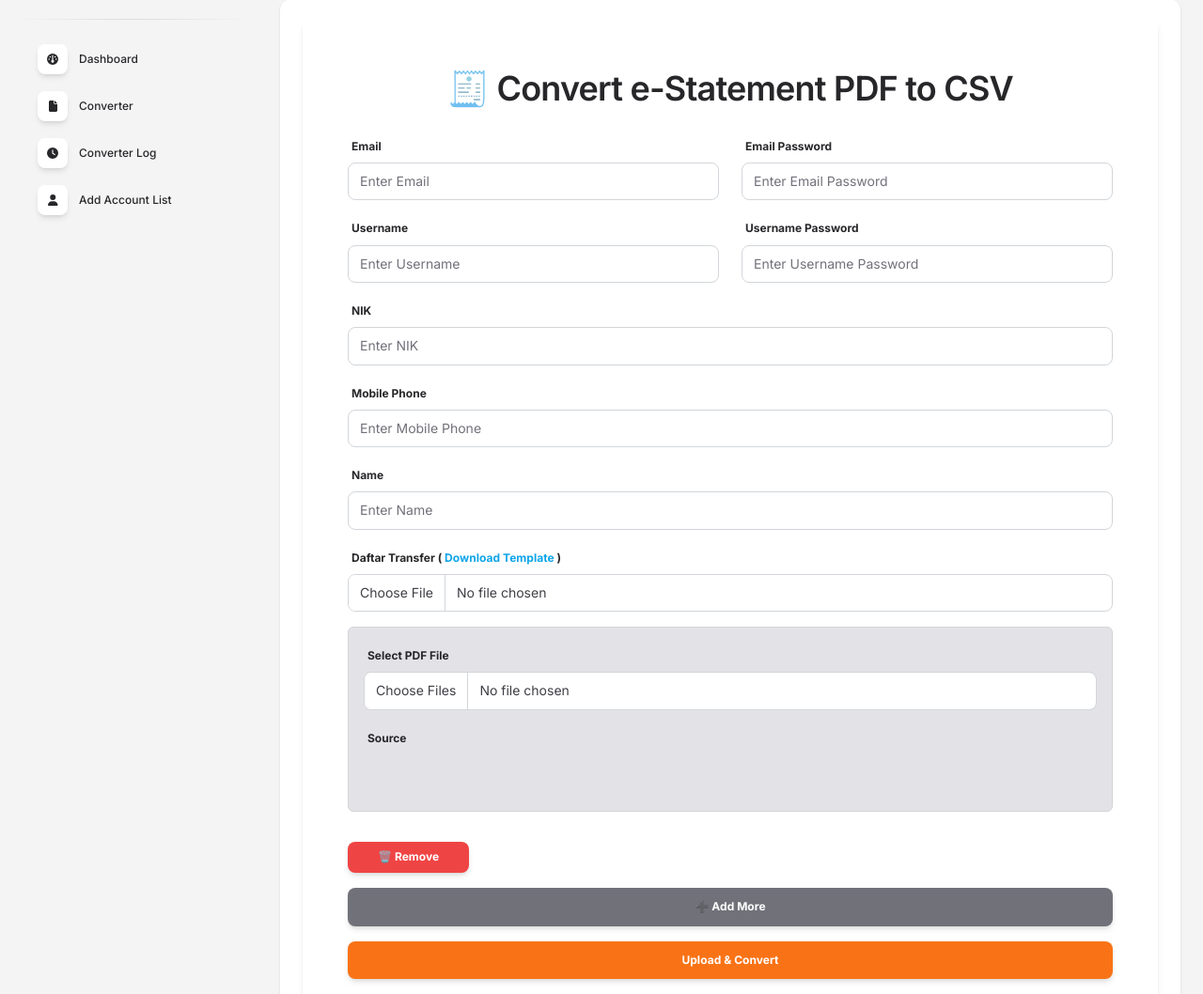
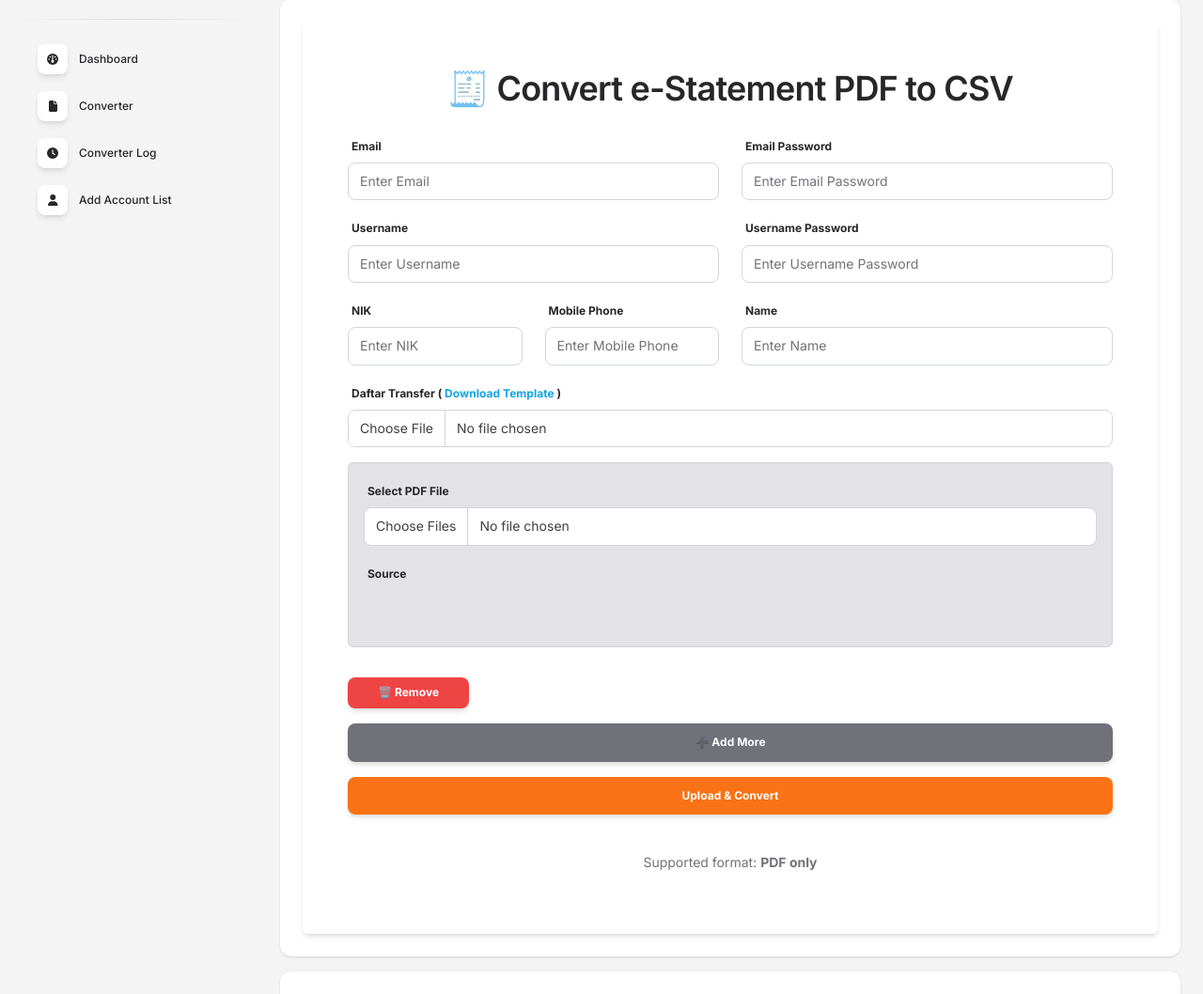
Before and after one commit to AsadillahRamadhan/e-statement, a Flask app: template templates/converter/index.html in a window 1280 px wide. Shown: the part 74-1132 px from the top of the page at 94% size. Run offline with Flask 3, Linux system fonts and the light colour scheme; the template is opened without the code that fills it, so the values that code supplies are empty; parts of the project's set-up code (start-up, migrations or seed data) failed here and were passed over; some libraries are stand-ins or nearby versions.

Commit message:
[UPDATE] change layout in converter view

```diff
--- a/templates/converter/index.html
+++ b/templates/converter/index.html
@@ -57,7 +57,8 @@
               />
             </div>
           </div>
-          <div class="mb-3">
+          <div class="row">
+            <div class="mb-3 col-md-3">
               <label class="form-label">NIK</label>
               <input
                 type="text"
@@ -67,7 +68,7 @@
                 required
               />
             </div>
-          <div class="mb-3">
+             <div class="mb-3 col-md-3">
             <label class="form-label">Mobile Phone</label>
             <input
               type="text"
@@ -77,7 +78,7 @@
               required
             />
           </div>
-          <div class="mb-3">
+          <div class="mb-3 col-md-6">
             <label class="form-label">Name</label>
             <input
               type="text"
@@ -87,6 +88,9 @@
               required
             />
           </div>
+          </div>
+
+
           <div class="mb-3">
             <label class="form-label">Daftar Transfer ( <a href="/daftar-transfer/template" class="text-info">Download Template</a> )</label>
             <input
```
Lines whose indentation alone changed are shown as unchanged.
